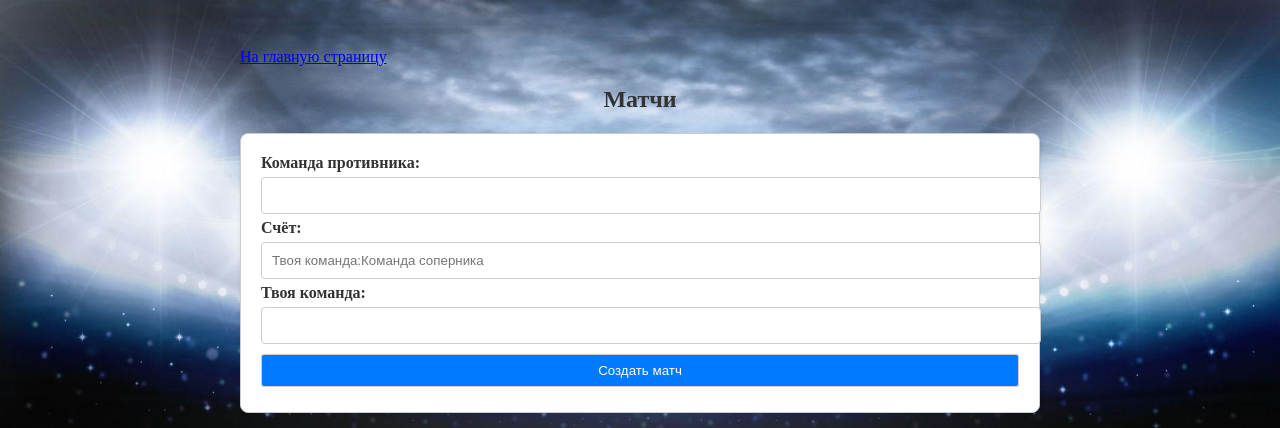
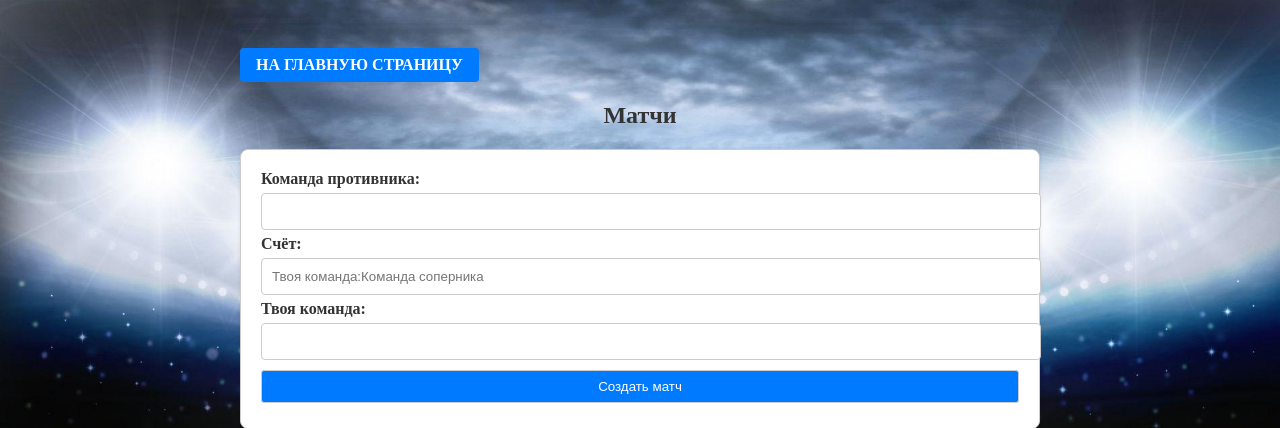
Before and after one commit to tim8006/Football-website, a Flask app: page /matches in a window 1280 px wide. Shown: the top 428 px of the page. Run offline with Flask 3, Linux system fonts and the light colour scheme.

Commit message:
Добавлен стиль на кнопку

```diff
--- a/static/css/styles.css
+++ b/static/css/styles.css
@@ -251,3 +251,21 @@ th {
 .team_stats-text-center {
     text-align: center;
 }
+
+.home-button {
+    display: inline-block;
+    padding: 8px 16px;
+    font-size: 1em;
+    font-weight: bold;
+    text-transform: uppercase;
+    color: #fff;
+    background-color: #007bff;
+    border: none;
+    border-radius: 4px;
+    text-decoration: none;
+    transition: background-color 0.3s ease;
+}
+
+.home-button:hover {
+    background-color: #0056b3;
+}
```
